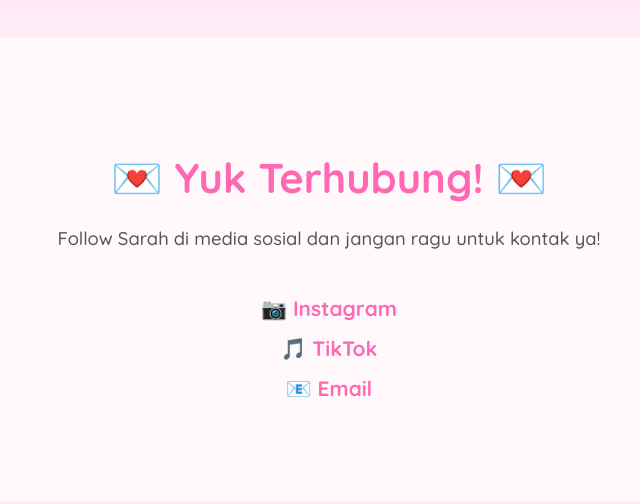
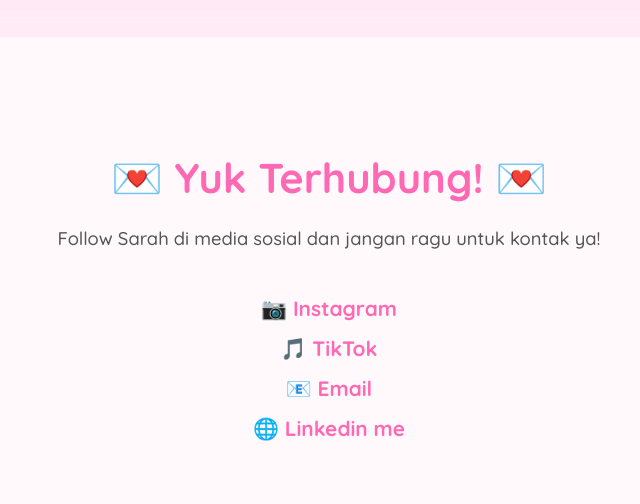
Before and after one commit to febyuriii/blog_sarah, a plain HTML site: page beranda.html in a window 1280 px wide. Shown: the part 1821-2325 px from the top of the page, without its empty margins (311-951 px from the left). Drawn offline with Linux system fonts and the light colour scheme.

Commit message:
Update beranda.html

```diff
--- a/beranda.html
+++ b/beranda.html
@@ -174,6 +174,7 @@
       <li><a href="https://www.instagram.com/syssara.nt?" target="_blank" rel="noopener">📷 Instagram</a></li>
       <li><a href="https://www.tiktok.com/@meldynita_?_t=ZS-8wQpEXL940Q&_r=1" target="_blank" rel="noopener">🎵 TikTok</a></li>
       <li><a href="anitasysasa@gmail.com">📧 Email</a></li>
+      <li><a href="https://www.linkedin.com/in/yunita7a0577365/">🌐 Linkedin me</li>
     </ul>
   </section>
 
```
